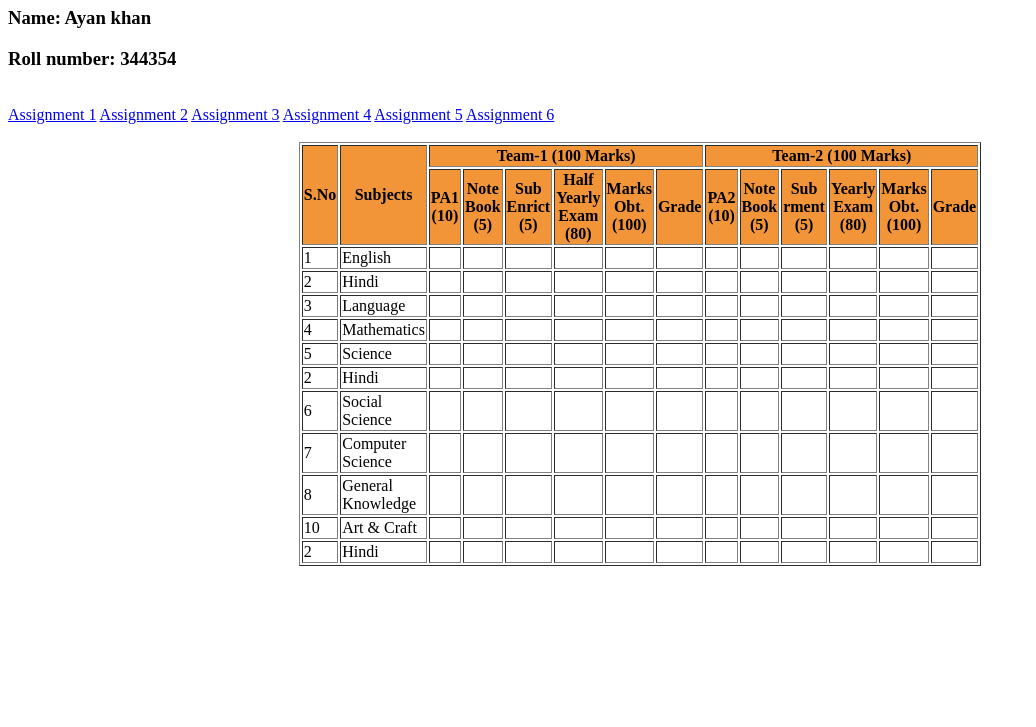
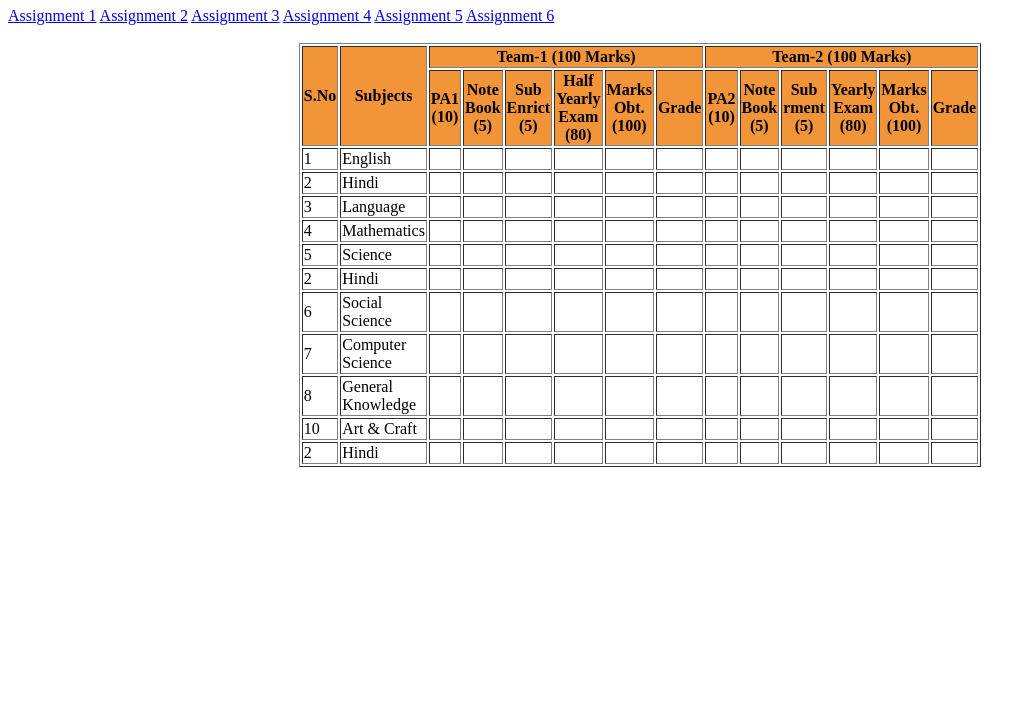
Before and after one commit to hammas0409/tableassignment, a plain HTML site: page map.html in a window 1280 px wide. Shown: the part 73-800 px from the top of the page, without its empty margins (0-1036 px from the left). Drawn offline with Linux system fonts and the light colour scheme.

Commit message:
Update map.html

```diff
--- a/map.html
+++ b/map.html
@@ -9,8 +9,8 @@
 
 <body>
     <h1>Table assignment has done !</h1>
-    <h3> Name: Ayan khan</h3>
-    <h3>Roll number: 344354</h3><br>
+<!--     <h3> Name: Ayan khan</h3> -->
+<!--     <h3>Roll number: 344354</h3><br> -->
     <a href="app.html">Assignment 1</a>
     <a href="hack.html">Assignment 2</a>
     <a href="map.html">Assignment 3</a>
```
